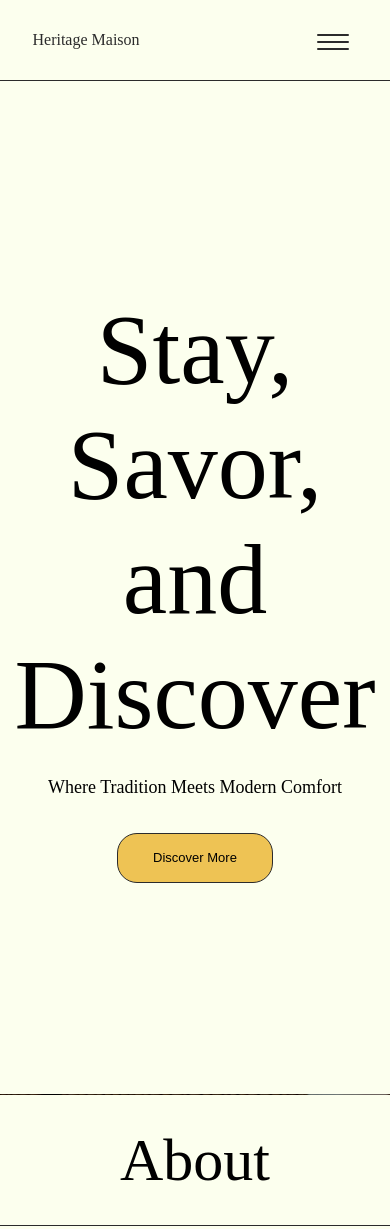
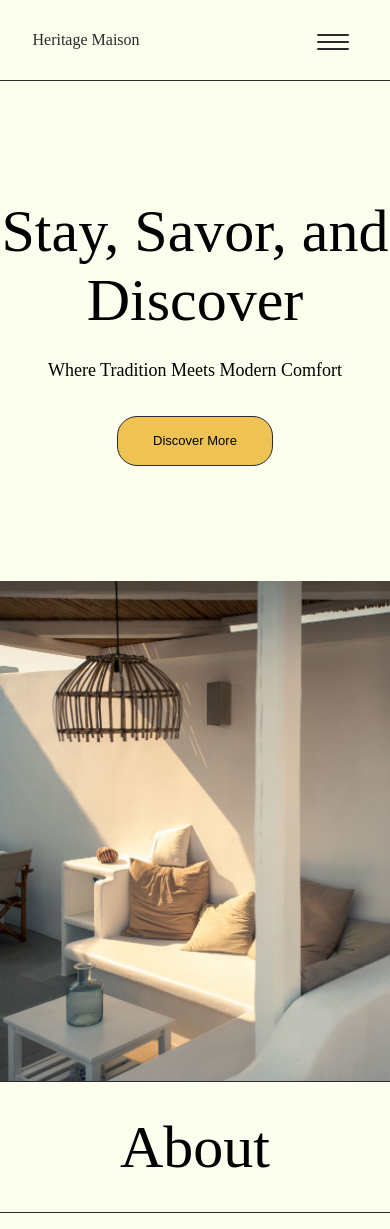
Before and after one commit to Fatima-sh-dev/Hotel, a website: page index.html in a window 390 px wide. Shown: the top 1229 px of the page. Drawn offline with Linux system fonts and the light colour scheme.

Commit message:
version_12

```diff
--- a/index.html
+++ b/index.html
@@ -45,12 +45,12 @@
         <!-- end header -->
 
         <!-- make stay -->
-        <div class="row col-lg-12">
+        <div class="row col-lg-12 col-md-12">
             <div class="stay">
-                <div class="row" style="height: 100%;">
-                    <div class="col-lg-7" style="height: 100%">
+                <div class="stayxxl staymd row">
+                    <div class="staymd_1 stayxxl_1 col-lg-7 col-md-12" >
                         <div class="row" style="height: 100%; justify-content: center;">
-                            <div class="col-lg-7" style="height: 100%;">
+                            <div class="col-lg-7 col-md-12" style="height: 100%;">
                                 <div class="text">
                                     <h1>Stay, Savor, and Discover</h1>
                                     <p>Where Tradition Meets Modern Comfort</p>
@@ -59,7 +59,7 @@
                             </div>
                         </div>
                     </div>
-                    <div class="col-lg-5" style="height: 100%;">
+                    <div class="staymd_2 stayxxl_2 col-lg-5" >
                         <div class="photo">
                             <img src="./public/images/stay.avif" alt="">
                         </div>
--- a/scss/md.scss
+++ b/scss/md.scss
@@ -55,8 +55,14 @@
 
   .stay {
     width: 100%;
-    height: 120vh;
+    height: 1000px;
     border-bottom: 1px solid #2b2b2b;
+    .staymd {
+      height: 100%;
+      display: flex;
+      flex-flow: column wrap;
+      .staymd_1 {
+        height: 50%;
         .text {
           width: 100%;
           height: 100%;
@@ -66,7 +72,7 @@
           align-items: center;
           gap: 25px;
           h1 {
-        font-size: 100px;
+            font-size: 60px;
             font-weight: 100;
             text-align: center;
           }
@@ -94,13 +100,18 @@
             }
           }
         }
+      }
+      .staymd_2 {
+        height: 50%;
         .photo {
-      height: inherit;
+          height: 100%;
           img {
             width: 100%;
             height: 100%;
             display: block;
             object-fit: cover;
+          }
+        }
       }
     }
   }
--- a/scss/xxl.scss
+++ b/scss/xxl.scss
@@ -55,8 +55,12 @@
 
   .stay {
     width: 100%;
-    height: 120vh;
+    height: 100vh;
     border-bottom: 1px solid #2b2b2b;
+    .stayxxl {
+      height: 100%;
+      .stayxxl_1 {
+        height: 100%;
         .text {
           width: 100%;
           height: 100%;
@@ -94,6 +98,9 @@
             }
           }
         }
+      }
+      .stayxxl_2 {
+        height: 100%;
         .photo {
           height: inherit;
           img {
@@ -101,6 +108,8 @@
             height: 100%;
             display: block;
             object-fit: cover;
+          }
+        }
       }
     }
   }
@@ -270,7 +279,7 @@
       }
     }
     .copyright {
-      padding-bottom: 0;
+      padding-bottom: 10px;
       text-align: center;
     }
   }
```
Also changed, not shown: css/md.css, css/xxl.css, 2 other files. Lines whose indentation alone changed are shown as unchanged.
